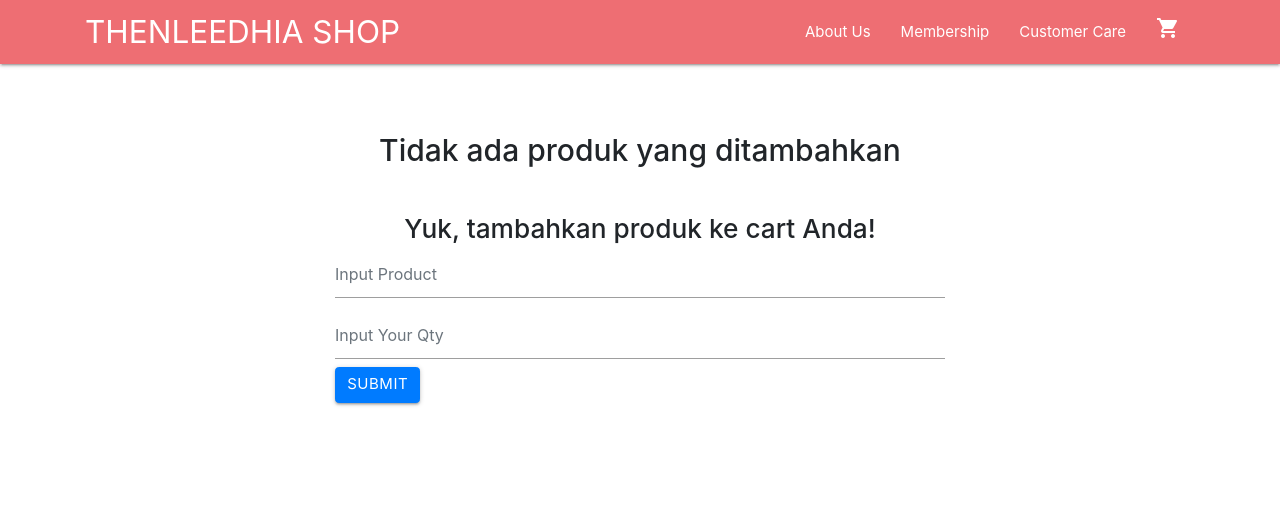
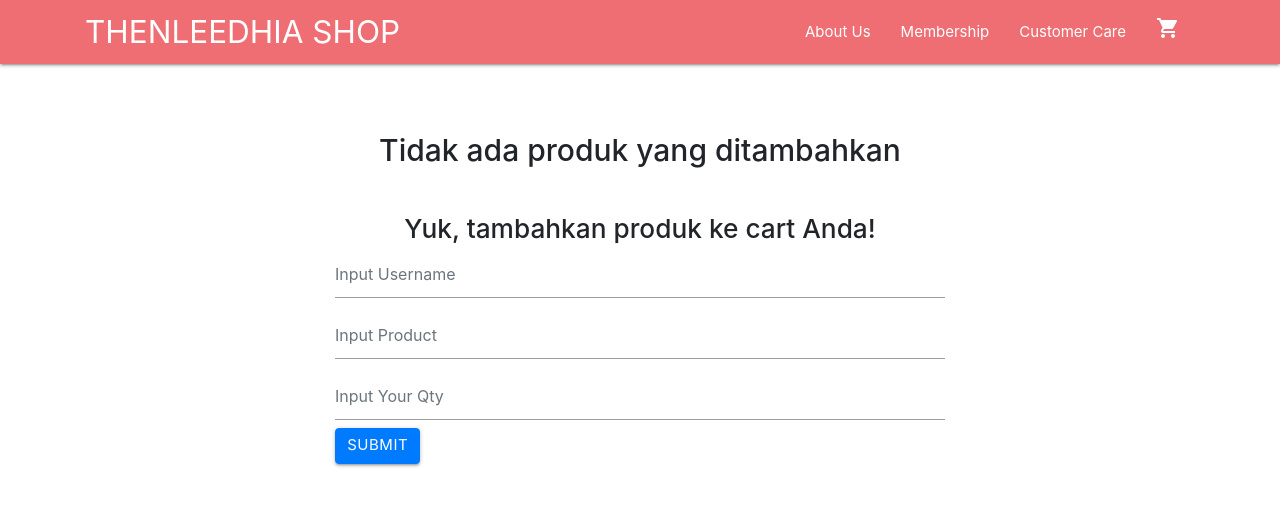
Before and after one commit to karinawidya/PBF-UAS, a React (Create React App) app: page /cart in a window 1280 px wide. Shown: the top 506 px of the page. Built offline with nearby package versions, Linux system fonts and the light colour scheme.

Commit message:
update cart page

```diff
--- a/src/frontend/Cart.js
+++ b/src/frontend/Cart.js
@@ -6,6 +6,7 @@ export class Cart extends Component {
     constructor() {
         super();;
         this.state = {
+            username:'',
             produk:'',
             qty:''
         };
@@ -20,14 +21,14 @@ export class Cart extends Component {
     onSubmit = (e) => {
         e.preventDefault();
 
-        const { produk, qty } = this.state;
+        const { username, produk, qty } = this.state;
 
         firebase.database().ref("/Report Summary").push().set(this.state);
         this.props.history.push("/")
     }
 
     render() {
-        const { produk, qty } = this.state;
+        const { username, produk, qty } = this.state;
         return (
             <div>
                 <Navbar/>
@@ -38,6 +39,9 @@ export class Cart extends Component {
                 <h3 className="mt-5 d-flex justify-content-center">
                 Yuk, tambahkan produk ke cart Anda! </h3>
                 <form class="col-sm-6 mx-auto" onSubmit={this.onSubmit}>
+                <div class="form-group">
+                        <input type="text" class="form-control" id="username" name="username" value={username} onChange={this.onChange} placeholder="Input Username" />
+                    </div>
                 <div class="form-group">
                         <input type="text" class="form-control" id="produk" name="produk" value={produk} onChange={this.onChange} placeholder="Input Product" />
                     </div>
```
